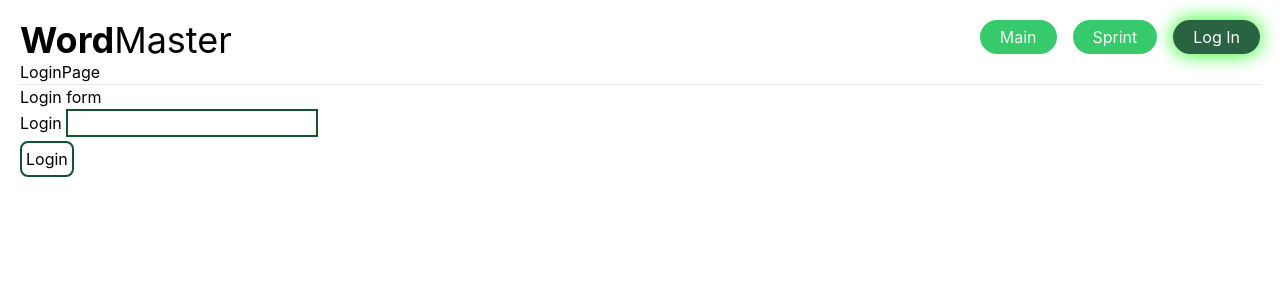
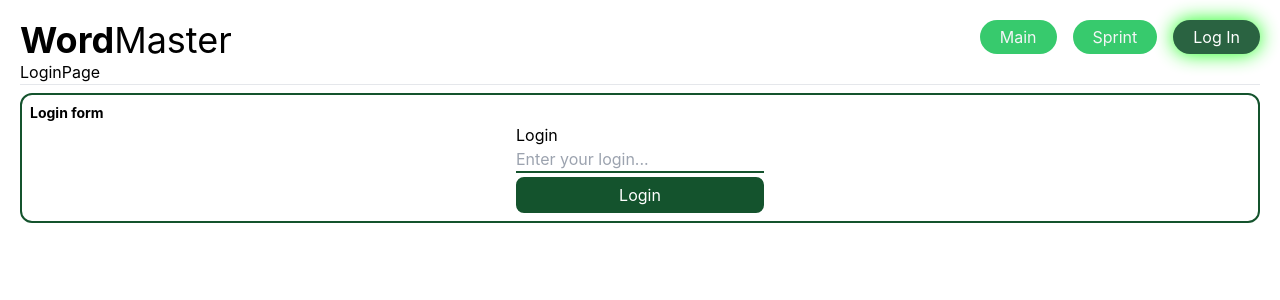
Before and after one commit to shv12/en-vocab-frontend, a React (Vite) app: page /login in a window 1280 px wide. Shown: the top 300 px of the page. Built offline with nearby package versions, Linux system fonts and the light colour scheme.

Commit message:
upgraded design in Login Page

```diff
--- a/src/components/LoginForm/LoginForm.tsx
+++ b/src/components/LoginForm/LoginForm.tsx
@@ -1,3 +1,4 @@
+import { useNavigate } from "react-router-dom";
 import { Formik, Form, Field } from "formik";
 import * as yup from "yup";
 import { useDispatch } from "react-redux";
@@ -10,6 +11,7 @@ const schema = yup.object().shape({
 
 export const LoginForm = () => {
     const dispatch = useDispatch();
+    const navigate = useNavigate();
 
     const handleSubmit = (
         values: { login: string },
@@ -22,20 +24,27 @@ export const LoginForm = () => {
         dispatch(logInSuccess(values.login));
         setSubmitting(false);
         resetForm();
+        navigate('/');
     }
 
     return (
         <Formik initialValues={{ login: '' }} validationSchema={schema} onSubmit={handleSubmit}>
-            <Form autoComplete="off">
+            <Form autoComplete="off" className="en-vocab-section">
 
-                <h1>Login form</h1>
+                <h1 className="section-title">Login form</h1>
+                <div className="flex justify-center">
+                    <div>
                         <label htmlFor="login">Login </label>
-                <Field type="text" name="login" className="border-2 border-green-900 hover:bg-green-300 focus:border-green-600"></Field>
-                <div>
-                    <FormError name="login" component="div"></FormError>
-                </div>
-                <div className="mt-1">
-                    <button type="submit" className="border-2 rounded-lg p-1 border-green-900 hover:bg-green-300">Login</button>
+                        <br />
+                        <Field type="text" name="login" className="border-b-2 border-green-900 hover:bg-green-300 focus:border-green-600 outline-none" placeholder="Enter your login..."></Field>
+                        <div>
+                            <FormError name="login" component="div"></FormError>
+                        </div>
+                        <div className="mt-1">
+                            <button type="submit" className="border-2 rounded-lg p-1 border-green-900 hover:bg-green-300 w-full bg-green-900 text-white">Login</button>
+                        </div>
+                    </div>
+
                 </div>
             </Form>
         </Formik>
--- a/src/components/Nav/Nav.styled.ts
+++ b/src/components/Nav/Nav.styled.ts
@@ -1,5 +1,9 @@
 import styled from "@emotion/styled";
 import { NavLink } from "react-router-dom";
+
+interface StyledNavLinkProps {
+  $forceActive?: boolean;
+}
 
 export const StyledNav = styled.nav`
   display: flex;
@@ -7,7 +11,7 @@ export const StyledNav = styled.nav`
   justify-content: end;
 `;
 
-export const StyledNavLink = styled(NavLink)`
+export const StyledNavLink = styled(NavLink)<StyledNavLinkProps>`
   display: flex;
   align-items: center;
   padding: 5px 20px;
@@ -21,7 +25,14 @@ export const StyledNavLink = styled(NavLink)`
     background-color: rgb(20 83 45);
     color: #FFFFFFFF;
     box-shadow: 0px 0px 20px #00FF00;
-  }
+    }
+
+    ${props => props.$forceActive ? `
+      background-color: rgb(20 83 45);
+      color: #FFFFFFFF;
+      box-shadow: 0px 0px 20px #00FF00;
+        `: ""
+    }
 
   &:hover {
     background-color: rgb(21 128 61);
--- a/src/components/Nav/Nav.tsx
+++ b/src/components/Nav/Nav.tsx
@@ -2,10 +2,13 @@ import { StyledNavLink, StyledNav } from "./Nav.styled.ts"
 import { useSelector, useDispatch } from "react-redux";
 import { userDataSelector } from "@/redux/selectors.ts";
 import { logOutSuccess } from "@/redux/userDataSlice.ts";
+import { useLocation } from "react-router-dom";
 
 export const Nav = () => {
     const { name } = useSelector(userDataSelector);
     const dispatch = useDispatch();
+    const location = useLocation();
+    const isDefaultRouteActive = !['/sprint', '/login'].includes(location.pathname);
 
     const handleLogOut = () => {
         dispatch(logOutSuccess(null));
@@ -13,7 +16,7 @@ export const Nav = () => {
 
     return (
         <StyledNav>
-            <StyledNavLink to="/">Main</StyledNavLink>
+            <StyledNavLink to="/" $forceActive={isDefaultRouteActive}>Main</StyledNavLink>
             <StyledNavLink to="/sprint">Sprint</StyledNavLink>
             {name === "" && <StyledNavLink to="/login">Log In</StyledNavLink>}
             {name !== "" && <button type="button" onClick={ handleLogOut} className="ml-4 en-vocab-btn ">Log Out</button>}
--- a/src/components/Sprint/Sprint.styled.tsx
+++ b/src/components/Sprint/Sprint.styled.tsx
@@ -9,4 +9,5 @@ export const StyledSprintContainer = styled.div`
 `;
 
 export const StyledButtonsContainer = styled.div`
+    margin-top: 1rem;
 `;
--- a/src/components/Sprint/Sprint.tsx
+++ b/src/components/Sprint/Sprint.tsx
@@ -25,6 +25,7 @@ export const Sprint = () => {
     const [currentWord, setCurrentWord] = useState({} as CurrentWord);
     const [scores, setScores] = useState(0);
     const [record, setRecord] = useState(0);
+    const [prevIndex, setPrevIndex] = useState(0);
 
     const counter = useRef(10);
     const countdownId = useRef(0);
@@ -36,7 +37,11 @@ export const Sprint = () => {
     const getNextWord = useCallback(() => {
         // console.log("getNextWord :: reduxVocabData", reduxVocabData);
         if (reduxVocabData.vocabData.length > 0) {
-            let index = Math.round(Math.random() * (reduxVocabData.vocabData.length - 1));
+            let index = 0;
+            do {
+                index = Math.round(Math.random() * (reduxVocabData.vocabData.length - 1));
+            } while (index === prevIndex);
+            setPrevIndex(index);
             // console.log("getNextWord :: index", index);
             const word = reduxVocabData.vocabData[index];
             console.log("getNextWord :: word", word);
@@ -47,7 +52,7 @@ export const Sprint = () => {
                 setCurrentWord({ ...word });
             }
         }
-    }, [reduxVocabData]);
+    }, [reduxVocabData, prevIndex]);
 
     function handleAccept() {
         console.log('Sprint :: handleAccept :: isStarted', isStarted);
--- a/src/pages/LoginPage.tsx
+++ b/src/pages/LoginPage.tsx
@@ -1,7 +1,7 @@
 import { LoginForm } from "@/components/LoginForm";
 
 const LoginPage = () => {
-    return (<div>LoginPage<hr /><LoginForm /></div>);
+    return (<div>LoginPage<hr className="mb-2" /><LoginForm /></div>);
 }
 
 export default LoginPage;
```
